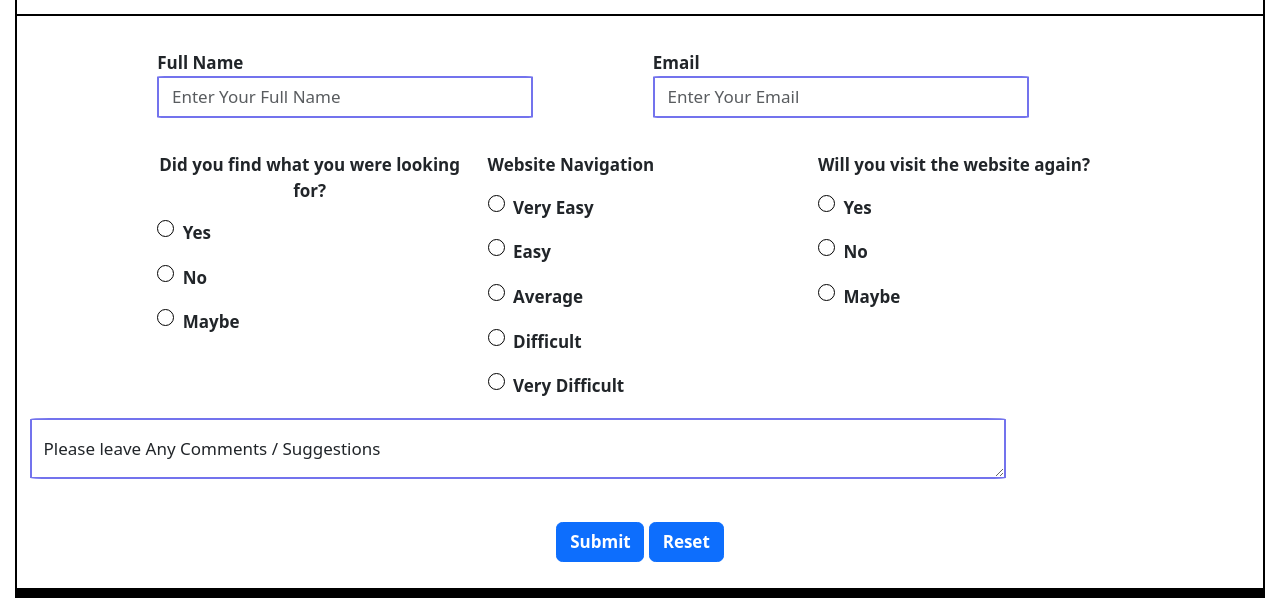
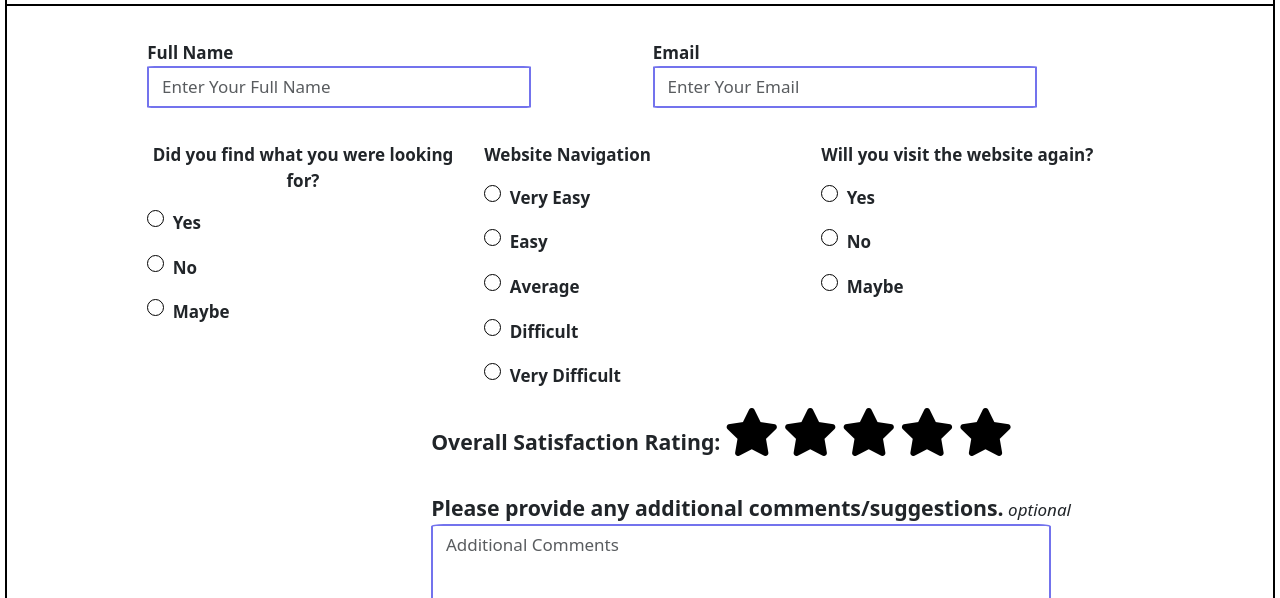
Before and after one commit to Vandhana-Mohan/Food-Hub, a plain HTML site: page feedback.html in a window 1280 px wide. Shown: the part 128-726 px from the top of the page. Drawn offline with nearby package versions, Linux system fonts and the light colour scheme.

Commit message:
edit bootstrap

```diff
--- a/feedback.html
+++ b/feedback.html
@@ -88,21 +88,31 @@
                     </div>
                 </div>
         </div>
-                <div class="form-floating">
-                    <textarea class="form-control" placeholder="Leave a comment here" id="floatingTextarea"></textarea>
-                    <label for="floatingTextarea">Please leave Any Comments / Suggestions </label>
-                </div>
+        <div id="star-rating" class = "mb-3">
+            <label class="fs-5 align__label style__star"> Overall Satisfaction Rating: </label>
+            <i class="fas fa-star" onmouseover="changeStar(this)" onmouseout="resetStar(this)" onclick="selectStar(this)"></i>
+            <i class="fas fa-star" onmouseover="changeStar(this)" onmouseout="resetStar(this)" onclick="selectStar(this)"></i>
+            <i class="fas fa-star" onmouseover="changeStar(this)" onmouseout="resetStar(this)" onclick="selectStar(this)"></i>
+            <i class="fas fa-star" onmouseover="changeStar(this)" onmouseout="resetStar(this)" onclick="selectStar(this)"></i>
+            <i class="fas fa-star" onmouseover="changeStar(this)" onmouseout="resetStar(this)" onclick="selectStar(this)"></i>
+        </div>
+
+            <input type="hidden" id="rating" name="rating" value="0">
+            <div class="">
+                <label class="form-check-label fs-5  align__label style__star" for="message">Please provide any additional comments/suggestions. </label> <em> optional </em>
+                <textarea class="form-control w-50  style__star" id="message" name="message" rows="4" cols="50" placeholder="Additional Comments"></textarea>
+            </div>
                 <div class="row">
                     <div class="col-12 text-center mt-4">
-                        <button type="submit" class="btn btn-primary align__label">Submit</button>
-                        <button type="reset" class="btn btn-primary align__label">Reset</button>
+                        <button type="submit" class="btn btn-primary align__label p-2 mt-1">Submit</button>
+                        <button type="reset" class="btn btn-primary align__label p-2 mt-1">Reset</button>
                     </div>
                 </div> <br>
         </form>
 
     </div>
 
-    <footer class="foodHub__footer" role="contentinfo">
+    <footer class="foodHub__footer" role="contentinfo" style="margin: -16px">
         <nav class="foodHub__footer__nav">
             <ul class="foodHub__footer__nav__list">
                 <li class="foodHub__footer__nav__item"><a class="foodHub__footer__nav__link" href="./index.html">Home</a></li>
--- a/style-Feedback.css
+++ b/style-Feedback.css
@@ -5,8 +5,10 @@ html {
     font-size: 17px;
 }
 
+
 .fas.fa-star {
     color: black;
+    font-size: xxx-large;
 }
 
 .fas.fa-star:hover {
@@ -14,7 +16,7 @@ html {
 }
 
 .fas.fa-star.selected {
-    color: #ffcc00;
+    color: red;
 }
 
 .form-control {
@@ -25,7 +27,7 @@ html {
 
 body{
     border:2px solid black;
-    margin: 15px;
+    margin: 5px;
 }
 
 .mt-5 {
@@ -58,3 +60,11 @@ hr{
 .form-check-input{
     border: 1px solid black !important;
 }
+
+.btn{
+    margin-right: 1.2rem !important;
+}
+
+.style__star{
+    margin-left: 24.2rem;
+}
```
